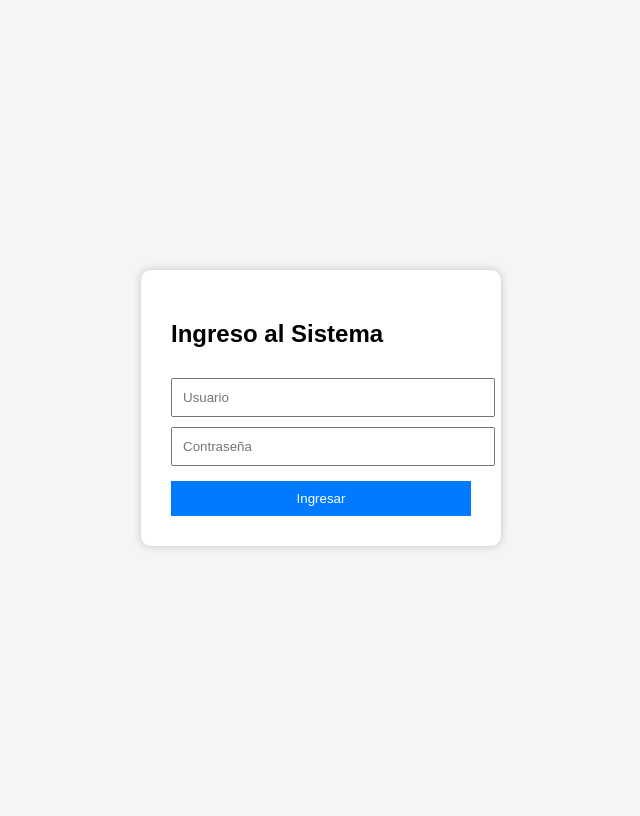
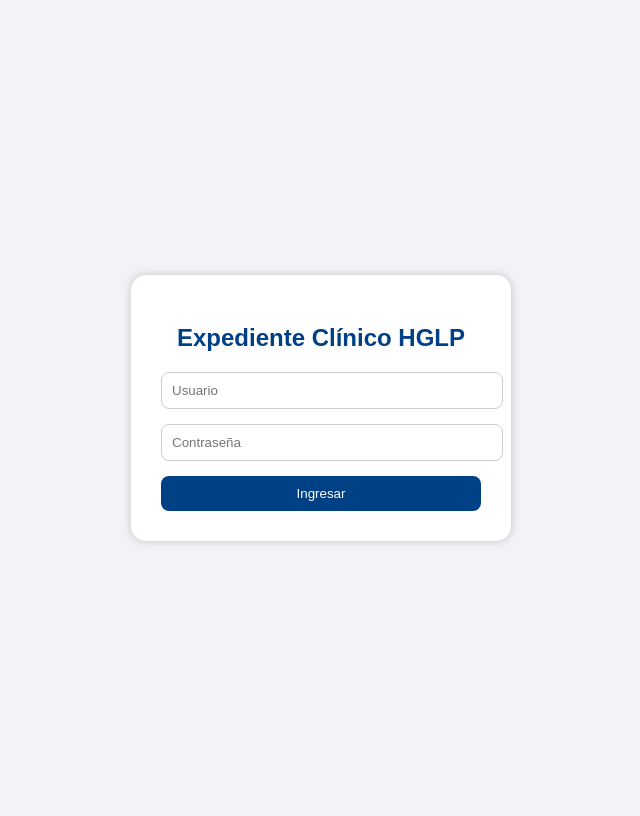
Before and after one commit to Rapha1305/expediente--HGLP, a Flask app: page / in a window 1280 px wide. Shown: the whole page, without its empty margins (319-959 px from the left). Run offline with Flask 3, Linux system fonts and the light colour scheme.

Commit message:
Update login.html

```diff
--- a/templates/login.html
+++ b/templates/login.html
@@ -3,11 +3,11 @@
 <head>
     <meta charset="UTF-8">
     <meta name="viewport" content="width=device-width, initial-scale=1.0">
-    <title>Login - Expediente Clínico</title>
+    <title>Login - Expediente Clínico HGLP</title>
     <style>
         body {
-            background-color: #f5f5f5;
             font-family: Arial, sans-serif;
+            background-color: #f1f3f6;
             display: flex;
             justify-content: center;
             align-items: center;
@@ -16,22 +16,29 @@
         .login-box {
             background: white;
             padding: 30px;
-            border-radius: 10px;
+            border-radius: 15px;
             box-shadow: 0 0 10px rgba(0,0,0,0.2);
-            width: 300px;
+            width: 320px;
         }
-        input {
+        h2 {
+            text-align: center;
+            margin-bottom: 20px;
+            color: #004085;
+        }
+        input[type="text"], input[type="password"] {
             width: 100%;
             padding: 10px;
-            margin-top: 10px;
+            margin-bottom: 15px;
+            border-radius: 8px;
+            border: 1px solid #ccc;
         }
         button {
+            background-color: #004085;
+            color: white;
+            border: none;
+            padding: 10px;
             width: 100%;
-            padding: 10px;
-            margin-top: 15px;
-            background-color: #007bff;
-            border: none;
-            color: white;
+            border-radius: 8px;
             cursor: pointer;
         }
         button:hover {
@@ -41,7 +48,7 @@
 </head>
 <body>
     <div class="login-box">
-        <h2>Ingreso al Sistema</h2>
+        <h2>Expediente Clínico HGLP</h2>
         <form action="/validar" method="POST">
             <input type="text" name="usuario" placeholder="Usuario" required>
             <input type="password" name="contrasena" placeholder="Contraseña" required>
```
